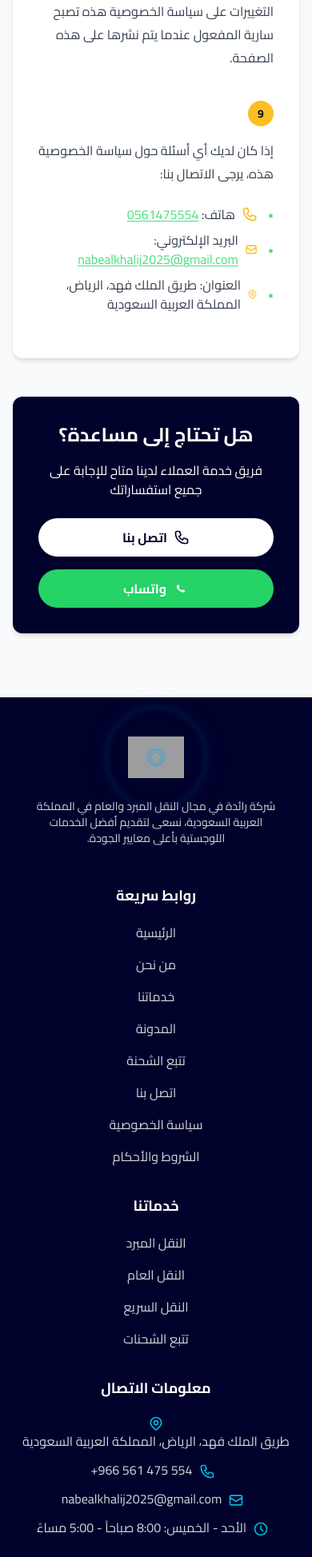
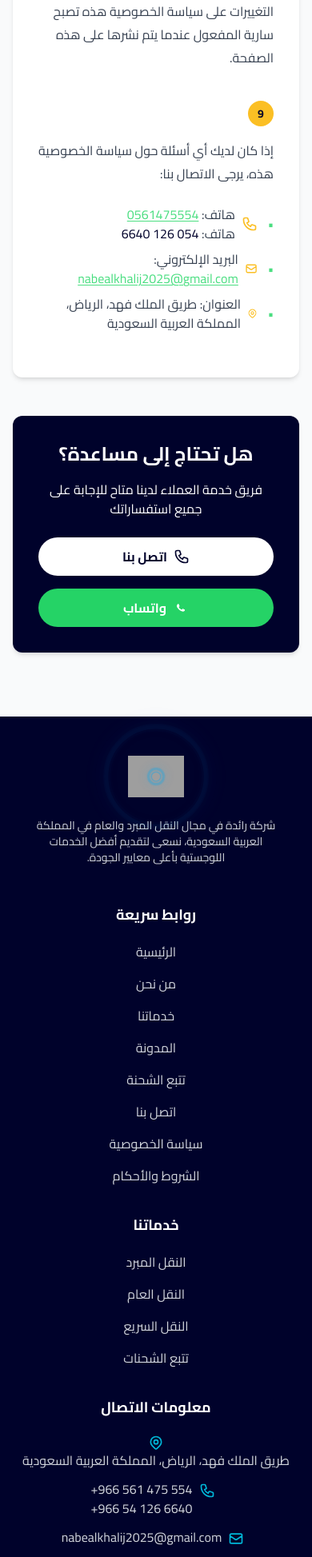
Before and after one commit to skywaveads/eldawlyksa, a Next.js app: page /privacy-policy in a window 390 px wide. Shown: the part 5361-7308 px from the top of the page at 80% size. Built offline with nearby package versions, Linux system fonts and the light colour scheme; grey boxes are pictures that could not be loaded.

Commit message:
Add second phone number (+966 54 126 6640) to contact information

```diff
--- a/components/layout/Footer.tsx
+++ b/components/layout/Footer.tsx
@@ -171,6 +171,7 @@ const Footer = () => {
                   <svg className="w-5 h-5 mt-1 text-primary-cyan shrink-0 mx-2 sm:ml-0 sm:mr-2" fill="none" viewBox="0 0 24 24" stroke="currentColor" aria-hidden="true">
                     <path strokeLinecap="round" strokeLinejoin="round" strokeWidth={2} d="M3 5a2 2 0 012-2h3.28a1 1 0 01.948.684l1.498 4.493a1 1 0 01-.502 1.21l-2.257 1.13a11.042 11.042 0 005.516 5.516l1.13-2.257a1 1 0 011.21-.502l4.493 1.498a1 1 0 01.684.949V19a2 2 0 01-2 2h-1C9.716 21 3 14.284 3 6V5z" />
                   </svg>
+                  <div className="flex flex-col items-center sm:items-start">
                     <a
                       href="tel:+966561475554"
                       className="text-gray-300 hover:text-white transition-colors text-center sm:text-right"
@@ -178,6 +179,8 @@ const Footer = () => {
                     >
                       <span dir="ltr" style={{ unicodeBidi: 'embed', direction: 'ltr', display: 'inline-block' }}>+966 561 475 554</span>
                     </a>
+                    <span dir="ltr" className="text-gray-300 text-center sm:text-right" style={{ unicodeBidi: 'embed', direction: 'ltr', display: 'inline-block' }}>+966 54 126 6640</span>
+                  </div>
                 </li>
                 <li className="flex flex-wrap justify-center sm:justify-start sm:flex-nowrap">
                   <svg className="w-5 h-5 mt-1 text-primary-cyan shrink-0 mx-2 sm:ml-0 sm:mr-2" fill="none" viewBox="0 0 24 24" stroke="currentColor" aria-hidden="true">
--- a/pages/contact.tsx
+++ b/pages/contact.tsx
@@ -17,7 +17,12 @@ export default function Contact() {
     {
       id: 'phone',
       title: 'رقم الهاتف',
-      content: '+966 561 475 554',
+      content: (
+        <div className="flex flex-col items-center">
+          <span>+966 561 475 554</span>
+          <span>+966 54 126 6640</span>
+        </div>
+      ),
       link: 'tel:+966561475554',
       icon: (
         <svg className="w-8 h-8 text-primary-cyan" fill="none" viewBox="0 0 24 24" stroke="currentColor">
--- a/pages/privacy-policy.tsx
+++ b/pages/privacy-policy.tsx
@@ -194,7 +194,10 @@ export default function PrivacyPolicy() {
                     <svg className="w-5 h-5 text-amber-400 ml-2" fill="none" viewBox="0 0 24 24" stroke="currentColor">
                       <path strokeLinecap="round" strokeLinejoin="round" strokeWidth={2} d="M3 5a2 2 0 012-2h3.28a1 1 0 01.948.684l1.498 4.493a1 1 0 01-.502 1.21l-2.257 1.13a11.042 11.042 0 005.516 5.516l1.13-2.257a1 1 0 011.21-.502l4.493 1.498a1 1 0 01.684.949V19a2 2 0 01-2 2h-1C9.716 21 3 14.284 3 6V5z" />
                     </svg>
-                    <span>هاتف: <a href="tel:+966561475554" className="text-primary-navy hover:text-amber-500">0561475554</a></span>
+                    <div>
+                      <div>هاتف: <a href="tel:+966561475554" className="text-primary-navy hover:text-amber-500">0561475554</a></div>
+                      <div>هاتف: <span className="text-primary-navy">054 126 6640</span></div>
+                    </div>
                   </li>
                   <li className="flex items-center">
                     <svg className="w-5 h-5 text-amber-400 ml-2" fill="none" viewBox="0 0 24 24" stroke="currentColor">
--- a/pages/terms.tsx
+++ b/pages/terms.tsx
@@ -169,7 +169,10 @@ export default function Terms() {
                     <svg className="w-5 h-5 text-amber-400 ml-2" fill="none" viewBox="0 0 24 24" stroke="currentColor">
                       <path strokeLinecap="round" strokeLinejoin="round" strokeWidth={2} d="M3 5a2 2 0 012-2h3.28a1 1 0 01.948.684l1.498 4.493a1 1 0 01-.502 1.21l-2.257 1.13a11.042 11.042 0 005.516 5.516l1.13-2.257a1 1 0 011.21-.502l4.493 1.498a1 1 0 01.684.949V19a2 2 0 01-2 2h-1C9.716 21 3 14.284 3 6V5z" />
                     </svg>
-                    <span>هاتف: <a href="tel:+966561475554" className="text-primary-navy hover:text-amber-500">0561475554</a></span>
+                    <div>
+                      <div>هاتف: <a href="tel:+966561475554" className="text-primary-navy hover:text-amber-500">0561475554</a></div>
+                      <div>هاتف: <span className="text-primary-navy">054 126 6640</span></div>
+                    </div>
                   </li>
                   <li className="flex items-center">
                     <svg className="w-5 h-5 text-amber-400 ml-2" fill="none" viewBox="0 0 24 24" stroke="currentColor">
```
Lines whose indentation alone changed are shown as unchanged.
